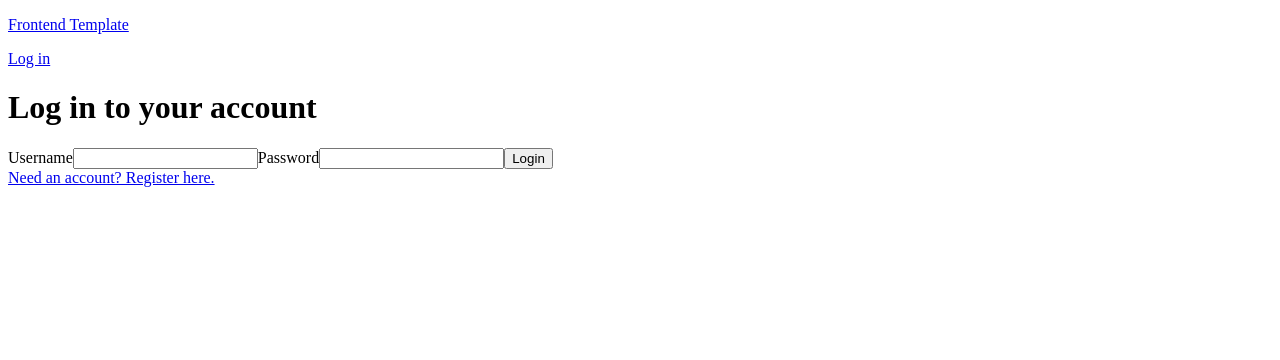
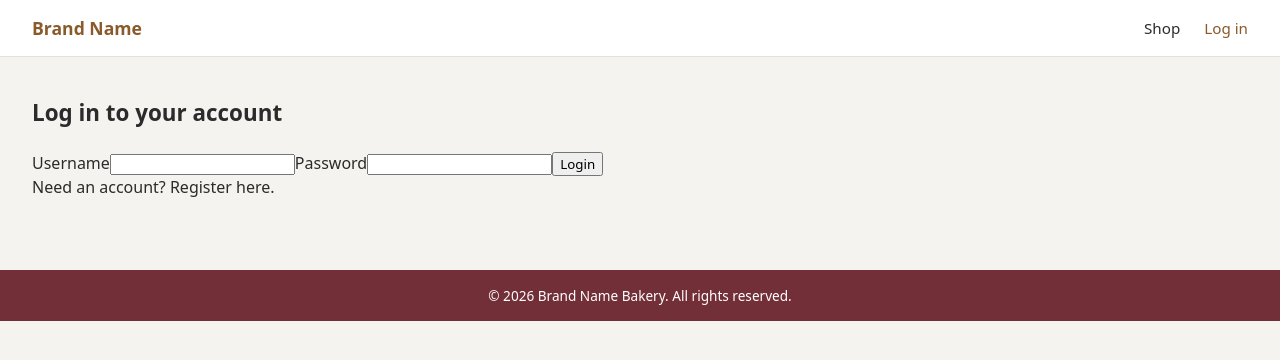
Before and after one commit to BBalin/capstone-frontend, a React (Vite) app: page /login in a window 1280 px wide. Shown: the top 360 px of the page. Built offline with nearby package versions, Linux system fonts and the light colour scheme; no server answers.

Commit message:
feature all products

```diff
--- a/src/App.jsx
+++ b/src/App.jsx
@@ -2,15 +2,18 @@ import { Route, Routes } from "react-router";
 import Layout from "./layout/Layout";
 import Login from "./auth/Login";
 import Register from "./auth/Register";
-
+import AllProducts from "./components/AllProducts";
 export default function App() {
   return (
+    <>
       <Routes>
         <Route element={<Layout />}>
           <Route index element={<p>Home page</p>} />
           <Route path="/register" element={<Register />} />
           <Route path="/login" element={<Login />} />
+          <Route path="/products" element={<AllProducts />} />
         </Route>
       </Routes>
+    </>
   );
 }
--- /dev/null
+++ b/src/components/AllProducts.jsx
@@ -0,0 +1,87 @@
+import { useEffect, useState } from "react";
+import "./all-products.css";
+
+const BASE = import.meta.env.VITE_API;
+const RESOURCE = "/products";
+const PRODUCTS_URL = BASE + RESOURCE;
+
+const currencyFormatter = new Intl.NumberFormat("en-US", {
+  style: "currency",
+  currency: "USD",
+});
+
+function formatPrice(price) {
+  const value = Number(price);
+  return Number.isNaN(value) ? price : currencyFormatter.format(value);
+}
+
+function AllProducts() {
+  const [products, setProducts] = useState([]);
+  const [status, setStatus] = useState("loading"); // "loading" | "error" | "ready"
+
+  useEffect(() => {
+    const controller = new AbortController();
+
+    async function loadProducts() {
+      setStatus("loading");
+      try {
+        const response = await fetch(PRODUCTS_URL, {
+          signal: controller.signal,
+        });
+        if (!response.ok) {
+          throw new Error(`Request failed with status ${response.status}`);
+        }
+        const result = await response.json();
+        setProducts(result);
+        setStatus("ready");
+      } catch (error) {
+        if (error.name !== "AbortError") {
+          console.error("Failed to load products:", error);
+          setStatus("error");
+        }
+      }
+    }
+
+    loadProducts();
+    return () => controller.abort();
+  }, []);
+
+  return (
+    <section className="all-products">
+      <h1>Check out our Selection!</h1>
+
+      {status === "loading" && <p className="status-message">Loading our fresh bakes...</p>}
+
+      {status === "error" && (
+        <p className="status-message status-error">
+          Sorry, we couldn&apos;t load our products right now. Please try again later.
+        </p>
+      )}
+
+      {status === "ready" && products.length === 0 && (
+        <p className="status-message">No products found.</p>
+      )}
+
+      {status === "ready" && products.length > 0 && (
+        <div className="product-grid">
+          {products.map((product) => (
+            <article className="product-card" key={product.id}>
+              <img
+                className="product-image"
+                src={product.image_url}
+                alt={product.name}
+              />
+              <div className="product-info">
+                <h2 className="product-name">{product.name}</h2>
+                <p className="product-description">{product.description}</p>
+                <p className="product-price">{formatPrice(product.price)}</p>
+              </div>
+            </article>
+          ))}
+        </div>
+      )}
+    </section>
+  );
+}
+
+export default AllProducts;
--- /dev/null
+++ b/src/components/all-products.css
@@ -0,0 +1,90 @@
+.all-products {
+  max-width: 1100px;
+  margin: 0 auto;
+}
+
+.all-products h1 {
+  text-align: center;
+}
+
+.status-message {
+  font-size: 0.95rem;
+  color: #6b6b6b;
+}
+
+.status-error {
+  color: #a13d3d;
+}
+
+.product-grid {
+  display: grid;
+  grid-template-columns: repeat(auto-fit, minmax(200px, 1fr));
+  gap: 1.25rem;
+}
+
+.product-card {
+  display: flex;
+  flex-direction: column;
+  background: #ffffff;
+  border-radius: 10px;
+  overflow: hidden;
+  border: 2px solid transparent;
+  box-shadow: 0 1px 3px rgba(0, 0, 0, 0.08);
+  transition:
+    transform 0.15s ease,
+    box-shadow 0.15s ease,
+    border-color 0.3s ease;
+}
+
+.product-card:hover {
+  transform: translateY(-3px);
+  box-shadow: 0 6px 16px rgba(0, 0, 0, 0.12);
+  border-color: #722f37;
+}
+
+.product-image {
+  width: 100%;
+  height: 160px;
+  object-fit: cover;
+  background: #eee;
+}
+
+.product-info {
+  display: flex;
+  flex-direction: column;
+  gap: 0.35rem;
+  padding: 0.9rem 1rem 1.1rem;
+  flex: 1;
+}
+
+.product-name {
+  font-size: 1rem;
+  font-weight: 600;
+  margin: 0;
+}
+
+.product-description {
+  font-size: 0.85rem;
+  color: #6b6b6b;
+  margin: 0;
+  flex: 1;
+}
+
+.product-price {
+  font-size: 0.95rem;
+  font-weight: 600;
+  margin: 0.3rem 0 0;
+  color: #8a5a2b;
+}
+
+@media (max-width: 900px) {
+  .product-grid {
+    grid-template-columns: repeat(2, 1fr);
+  }
+}
+
+@media (max-width: 520px) {
+  .product-grid {
+    grid-template-columns: 1fr;
+  }
+}
--- a/src/index.css
+++ b/src/index.css
@@ -0,0 +1,95 @@
+* {
+  box-sizing: border-box;
+}
+
+body {
+  font-family:
+    system-ui,
+    -apple-system,
+    "Segoe UI",
+    sans-serif;
+  background: #f5f3ef;
+  margin: 0;
+  color: #2b2b2b;
+}
+
+main {
+  display: block;
+  padding: 2.5rem 2rem;
+}
+
+h1 {
+  font-size: 1.4rem;
+  font-weight: 600;
+  margin: 0 0 1.5rem;
+}
+
+a {
+  color: inherit;
+  text-decoration: none;
+}
+
+button {
+  font-family: inherit;
+  cursor: pointer;
+}
+
+#navbar {
+  display: flex;
+  align-items: center;
+  justify-content: space-between;
+  padding: 1rem 2rem;
+  background: #ffffff;
+  border-bottom: 1px solid #e6e1d8;
+}
+
+#navbar #brand p {
+  margin: 0;
+  font-size: 1.1rem;
+  font-weight: 700;
+  color: #8a5a2b;
+}
+
+#navbar nav {
+  display: flex;
+  align-items: center;
+  gap: 1.5rem;
+}
+
+#navbar nav a,
+#navbar nav button {
+  background: none;
+  border: none;
+  font-size: 0.95rem;
+  font-weight: 500;
+  color: #2b2b2b;
+}
+
+#navbar nav a.active {
+  color: #8a5a2b;
+}
+
+#navbar nav button {
+  padding: 0.4rem 0.9rem;
+  border: 1px solid #8a5a2b;
+  border-radius: 6px;
+  color: #8a5a2b;
+}
+
+#navbar nav button:hover {
+  background: #8a5a2b;
+  color: #ffffff;
+}
+
+#footer {
+  background: #722f37;
+  color: #ffffff;
+  text-align: center;
+  padding: 1rem 2rem;
+  margin-top: 2rem;
+}
+
+#footer p {
+  margin: 0;
+  font-size: 0.85rem;
+}
--- /dev/null
+++ b/src/layout/Footer.jsx
@@ -0,0 +1,7 @@
+export default function Footer() {
+  return (
+    <footer id="footer">
+      <p>&copy; {new Date().getFullYear()} Brand Name Bakery. All rights reserved.</p>
+    </footer>
+  );
+}
--- a/src/layout/Layout.jsx
+++ b/src/layout/Layout.jsx
@@ -1,6 +1,7 @@
 import { Outlet } from "react-router";
 
 import Navbar from "./Navbar";
+import Footer from "./Footer";
 
 export default function Layout() {
   return (
@@ -9,6 +10,7 @@ export default function Layout() {
       <main>
         <Outlet />
       </main>
+      <Footer />
     </>
   );
 }
--- a/src/layout/Navbar.jsx
+++ b/src/layout/Navbar.jsx
@@ -7,9 +7,10 @@ export default function Navbar() {
   return (
     <header id="navbar">
       <NavLink id="brand" to="/">
-        <p>Frontend Template</p>
+        <p>Brand Name</p>
       </NavLink>
       <nav>
+        <NavLink to="/products">Shop</NavLink>
         {token ? (
           <button onClick={logout}>Log out</button>
         ) : (
```
Also changed, not shown: dummydata.js (added, +38 -0 lines), 1 other file (tests, documents, lock files or other folders). Lines whose indentation alone changed are shown as unchanged.
